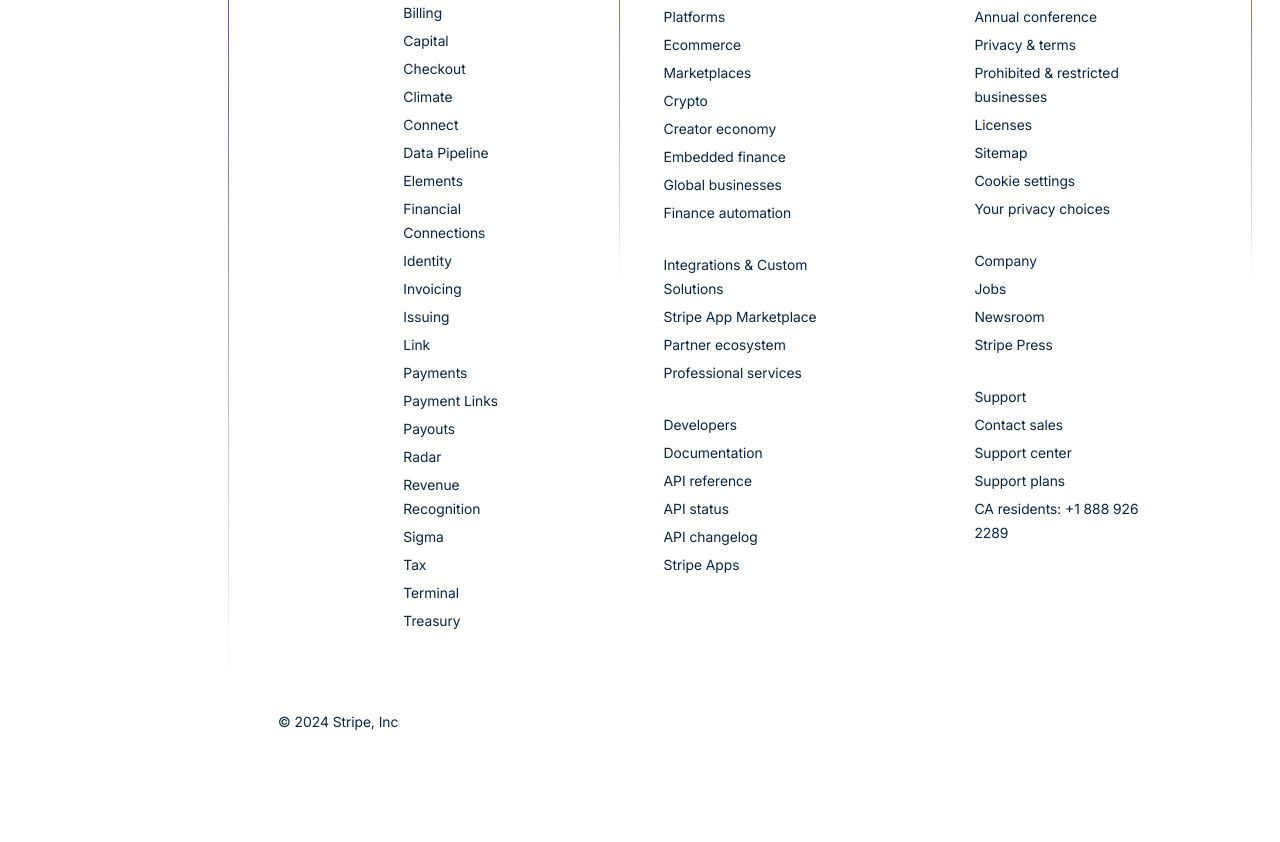
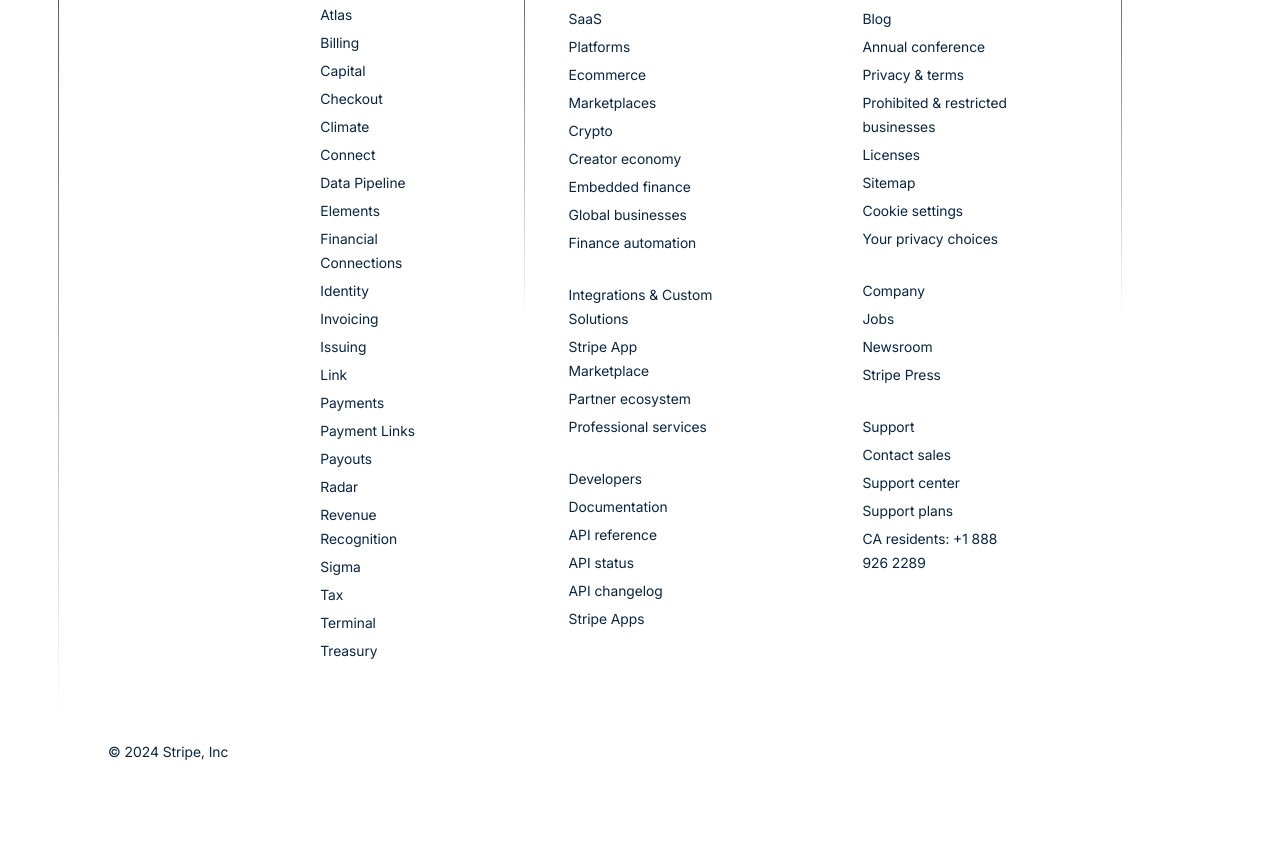
Before and after one commit to Mithranes/Responsive-Design, a plain HTML site: page HTML/index.html in a window 1280 px wide. Shown: the part 139-981 px from the top of the page. Before the commit the page ends 921 px from the top, so only its background shows below. Drawn offline with Linux system fonts and the light colour scheme.

Commit message:
fix: slight changes to styles

```diff
--- a/CSS/main.css
+++ b/CSS/main.css
@@ -9,14 +9,16 @@
   display: flex;
   flex-direction: column;
   font-family: Inter;
-  padding: 20px;
+  padding: 50px;
   color: #0A2540;
-  margin-left: 200px;
+  margin-right: 100px;
   background-color: #ffff; /* Optional styling */
 }
 
 #title-container{
   margin: 0px;
+  margin-right: 50px;
+  margin-left: 50px;
 }
 #titles p {
   font-size: 14px;
@@ -24,13 +26,13 @@
 
 #footer-list {
   display: flex;
-  justify-content: space-around;
+  justify-content: center;
 }
 
 #footer-list ul {
   list-style: none;
+  margin: 0;
   margin-right: 100px;
-  margin-top: 0;
 }
 
 #footer-list ul li{
@@ -61,6 +63,10 @@
   margin: 0;
 }
 
+#footer-list ul:last-child {
+  margin-left: 0;
+}
+
 .arrow {
   display: inline-block;
   margin-right: 5px;
```
